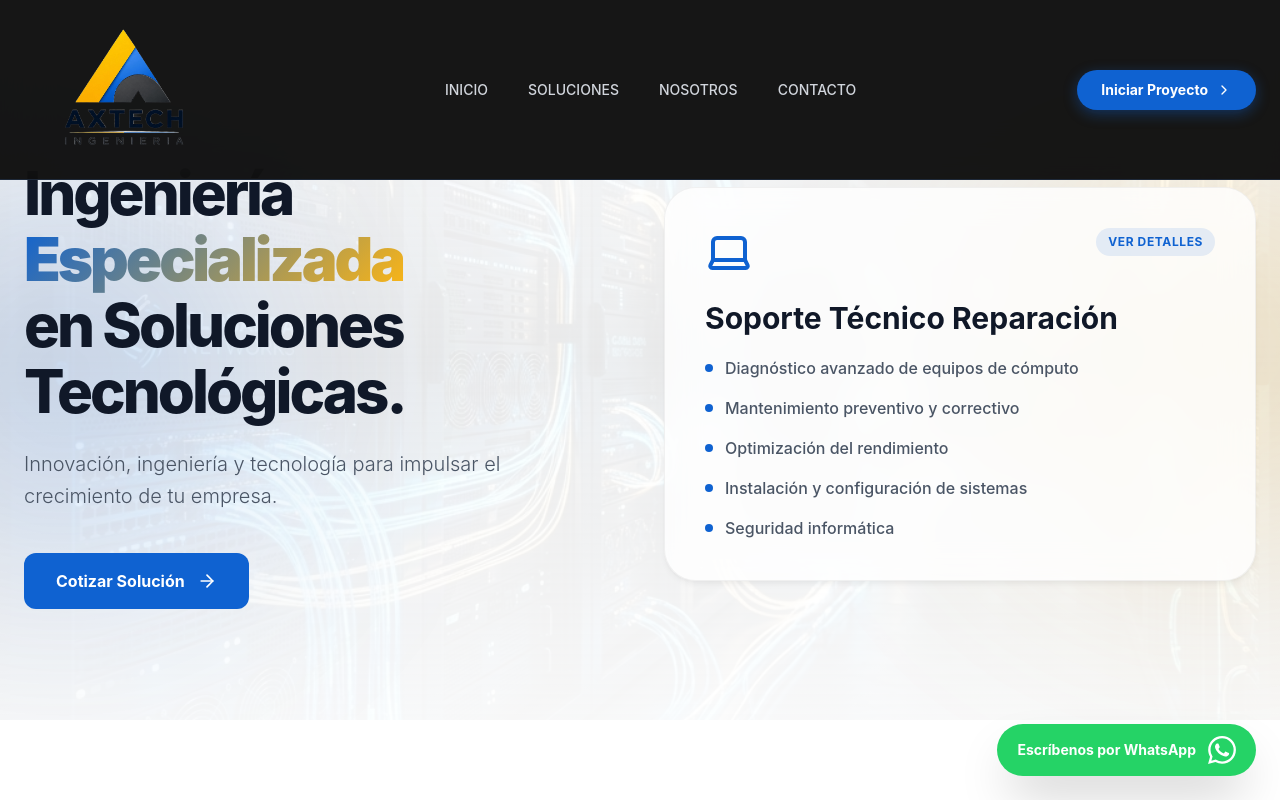
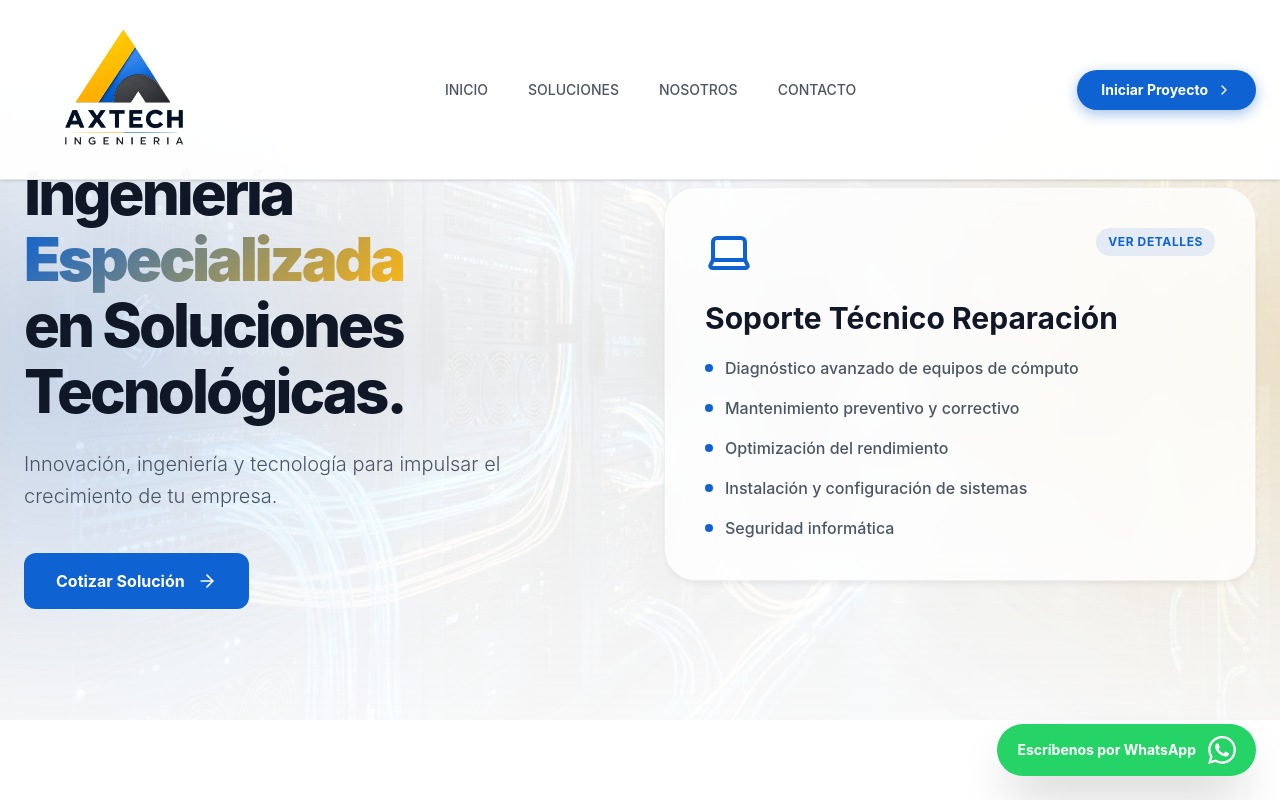
Before and after one commit to altusmarketingdigital-mx/AxtechWebv2, a Next.js app: page / in a window 1280 px wide. Shown: the top 800 px of the page. Built offline with nearby package versions, Linux system fonts and the light colour scheme.

Commit message:
fix: change navbar background to light theme so logo is visible

```diff
--- a/src/app/page.tsx
+++ b/src/app/page.tsx
@@ -87,15 +87,15 @@ export default function Home() {
   return (
     <main className="min-h-screen bg-background selection:bg-primary/30">
       {/* Tech Navbar */}
-      <nav className="fixed top-0 left-0 w-full bg-[#0a0a0a]/95 backdrop-blur-xl border-b border-gray-800 z-50 px-6 py-4 flex justify-between items-center transition-all">
+      <nav className="fixed top-0 left-0 w-full bg-white/95 backdrop-blur-xl border-b border-gray-200 z-50 px-6 py-4 flex justify-between items-center transition-all shadow-sm">
         <div className="flex items-center gap-3 cursor-pointer hover:scale-105 transition-transform shrink-0">
           <Image src="/logo.png" alt="AXTECH INGENIERÍA" width={200} height={55} className="object-contain" priority />
         </div>
-        <div className="hidden md:flex gap-10 font-medium text-sm text-gray-300">
-          <Link href="#inicio" className="hover:text-white transition-all">INICIO</Link>
-          <Link href="#soluciones" className="hover:text-white transition-all">SOLUCIONES</Link>
-          <Link href="#nosotros" className="hover:text-white transition-all">NOSOTROS</Link>
-          <Link href="#contacto" className="hover:text-white transition-all">CONTACTO</Link>
+        <div className="hidden md:flex gap-10 font-medium text-sm text-gray-600">
+          <Link href="#inicio" className="hover:text-primary transition-all">INICIO</Link>
+          <Link href="#soluciones" className="hover:text-primary transition-all">SOLUCIONES</Link>
+          <Link href="#nosotros" className="hover:text-primary transition-all">NOSOTROS</Link>
+          <Link href="#contacto" className="hover:text-primary transition-all">CONTACTO</Link>
         </div>
         <Link
           href="#cotizacion"
```
